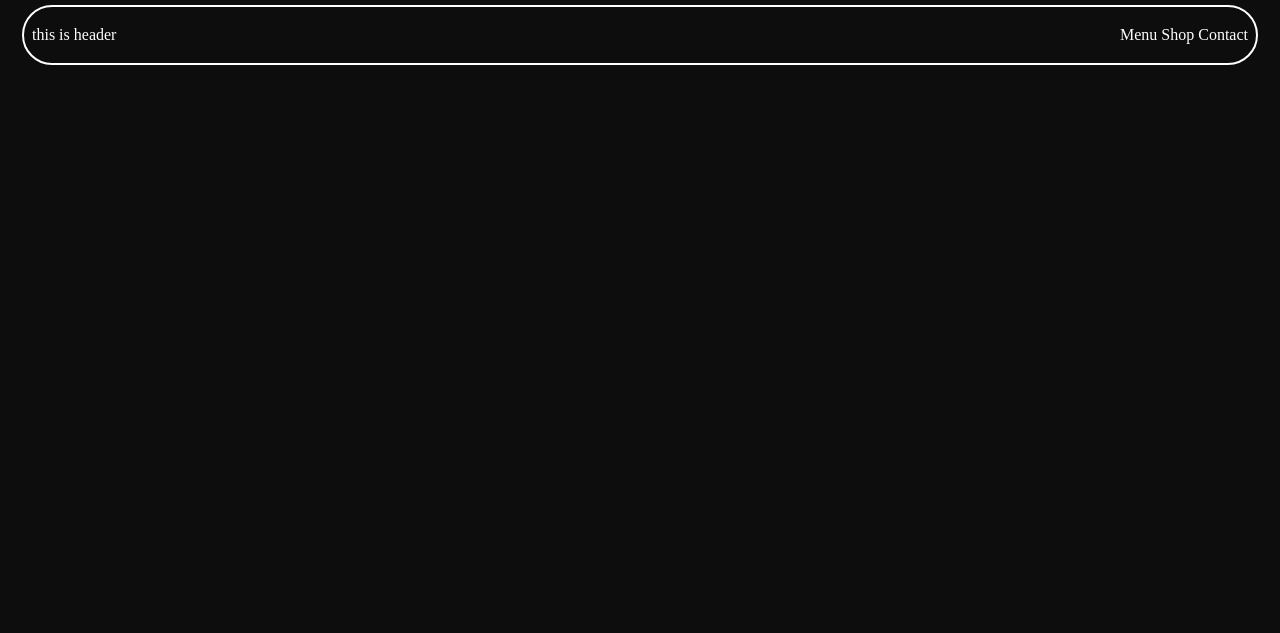
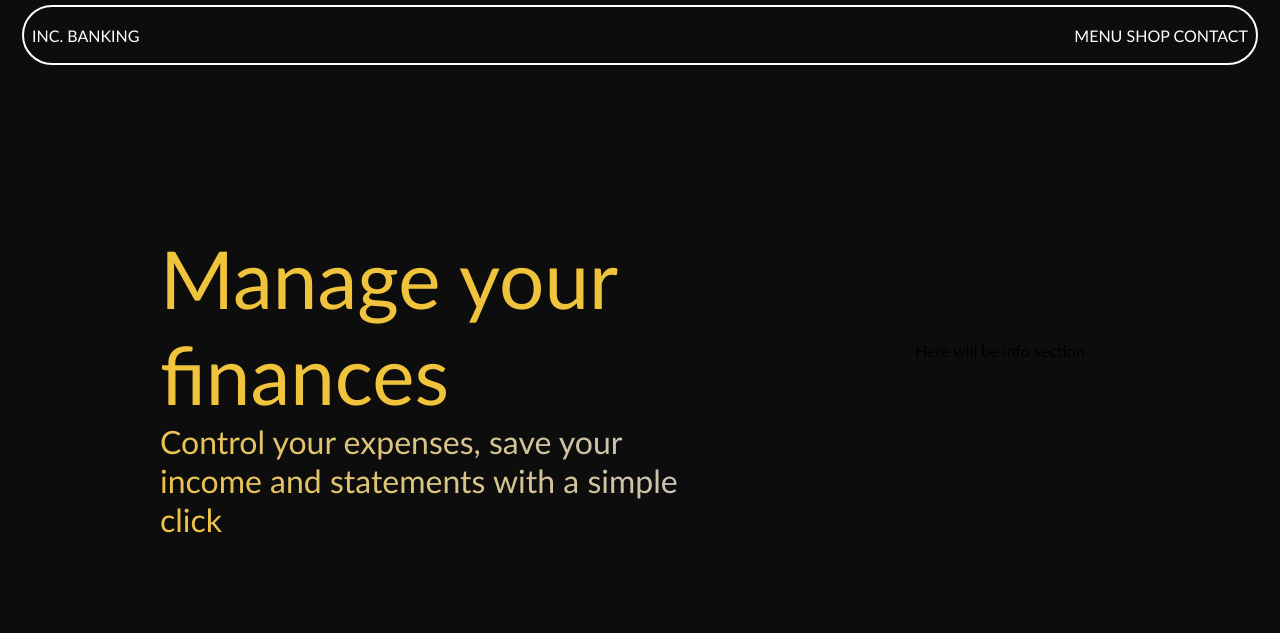
Before and after one commit to FlamingShali/Simple-Financial-Controller, a website with bundled scripts: page index.html in a window 1280 px wide. Built offline with nearby package versions, Linux system fonts and the light colour scheme.

Commit message:
Added styling for basic text, added hero section

```diff
--- /dev/null
+++ b/Hero.js
@@ -0,0 +1,20 @@
+export default class Hero {
+  static createHero() {
+    const heroSection = document.createElement("section");
+    document.querySelector("body").append(heroSection);
+    heroSection.className = "hero-section";
+    heroSection.innerHTML = `
+            <div class="intr-section">
+                <p class='text-bg'>Manage your </p>
+                <p class='text-bg'>finances</p>
+                <p class='text-sm'>Control your expenses, save your income and statements with a simple click</p>
+
+
+            </div>
+            <div class="info-section">
+                <p>Here will be info section</p>
+            </div>
+
+        `;
+  }
+}
--- a/NavBar.js
+++ b/NavBar.js
@@ -7,11 +7,11 @@ export default class NavBar {
     navBar.className = "nav-top";
 
     navBar.innerHTML = `
-         <p>this is header</p>
+         <p>INC. Banking</p>
          <div>
             <a>Menu</a>
             <a>Shop</a>
             <a>Contact</a>
-         </div>`;
+         </div>`.toUpperCase()
   }
 }
--- a/index.html
+++ b/index.html
@@ -6,7 +6,6 @@
     <meta name="viewport" content="width=device-width, initial-scale=1.0">
     <title>Document</title>
     <script defer src="script.js" type="module"></script>
-    <script defer src="NavBar.js" type="module"></script>
     <link rel="stylesheet" href="style.css" />
 </head>
 
--- a/script.js
+++ b/script.js
@@ -1,8 +1,10 @@
 import NavBar from "/NavBar.js";
+import Hero from "/Hero.js"
 
 class App {
   static init() {
     NavBar.createNav();
+    Hero.createHero()
   }
 }
 
--- a/style.css
+++ b/style.css
@@ -4,13 +4,16 @@
 }
 
 html {
-  font-size: 62,5%;
+  font-size: 62, 5%;
+  font-family: "Gill Sans", "Gill Sans MT", Calibri, "Trebuchet MS", sans-serif;
 }
 
 body {
   background-color: rgb(14, 13, 13);
   display: flex;
   justify-content: center;
+  align-items: center;
+  flex-direction: column;
 }
 
 .nav-top {
@@ -25,5 +28,58 @@ body {
   border: solid 2px white;
   align-items: center;
   padding: 0.5rem;
+}
 
+.hero-section {
+  width: 100vw;
+  height: 70vh;
+  display: flex;
+  justify-content: space-between;
 }
+
+.intr-section {
+  width: 45%;
+  margin-left: 10rem;
+  margin-top: 10rem;
+  display: flex;
+  flex-direction: column;
+}
+
+.info-section {
+  width: 45%;
+  margin-right: auto;
+  display: flex;
+  flex-direction: column;
+  align-items: center;
+  justify-content: center;
+}
+
+.hidden {
+  display: none;
+}
+
+.text-bg {
+  font-size: 5rem;
+
+  animation: color-change 5s infinite;
+}
+
+.text-sm {
+  font-size: 2rem;
+  color: #f0c33c;
+  background-image: linear-gradient(45deg, #f0c33c, #c3c4c7);
+  color: transparent;
+  background-clip: text;
+}
+
+@keyframes color-change {
+  0% {
+    color: #f0c33c;
+  }
+  50% {
+    color: #c3c4c7;
+  }
+  100% {
+    color: #f0c33c;
+  }
+}
```
